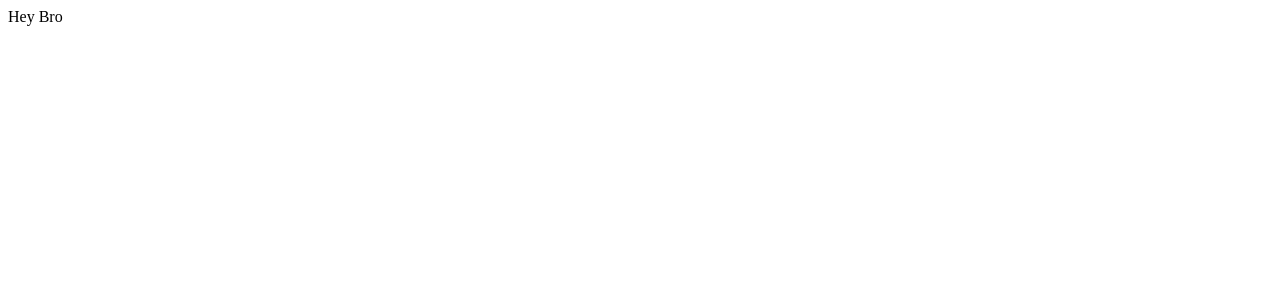
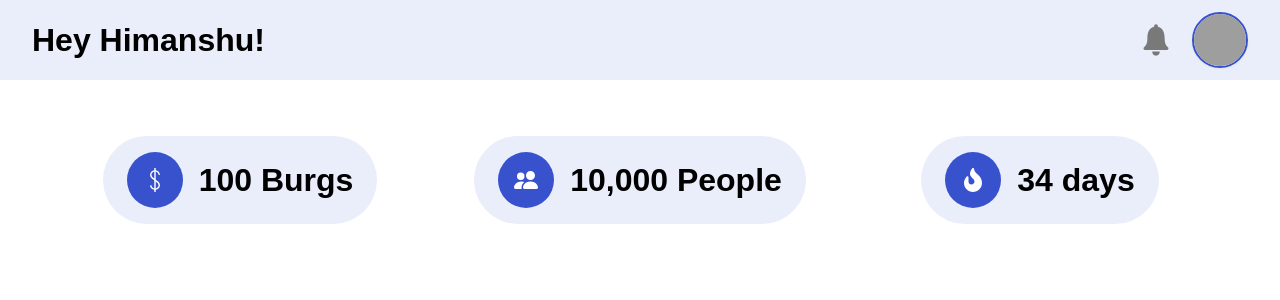
Before and after one commit to I-Himanshu/DigitalCity, a Next.js app: page /dashboard in a window 1280 px wide. Shown: the top 300 px of the page. Built offline with nearby package versions, Linux system fonts and the light colour scheme; grey boxes are pictures that could not be loaded.

Commit message:
navbar of dashboard added

```diff
--- /dev/null
+++ b/components/dashboard/Details.tsx
@@ -0,0 +1,32 @@
+import React from 'react'
+import { TfiMoney } from "react-icons/tfi";
+import { BsFillPeopleFill } from "react-icons/bs";
+import { FaFire } from "react-icons/fa";
+export default function Details() {
+    return (
+        <>
+            <div className="grid grid-cols-3 justify-items-center mt-[7vmin] px-[5vmin]">
+                <div className="flex items-center bg-[#3852ce]/10 py-[2vmin] px-[3vmin] transition-all hover:bg-[#3852ce]/20 cursor-pointer rounded-full">
+                    <div className="grid place-items-center w-[7vmin] h-[7vmin] bg-[#3852CE] rounded-full">
+                        <TfiMoney className="text-white text-[3vmin]"/>
+                    </div>
+                    <p className="text-black font-semibold text-[4vmin] ml-[2vmin]">100 Burgs</p>
+                </div>
+
+                <div className="flex items-center bg-[#3852ce]/10 py-[2vmin] px-[3vmin] transition-all hover:bg-[#3852ce]/20 cursor-pointer rounded-full">
+                    <div className="grid place-items-center w-[7vmin] h-[7vmin] bg-[#3852CE] rounded-full">
+                        <BsFillPeopleFill className="text-white text-[3vmin]"/>
+                    </div>
+                    <p className="text-black font-semibold text-[4vmin] ml-[2vmin]">10,000 People</p>
+                </div>
+
+                <div className="flex items-center bg-[#3852ce]/10 py-[2vmin] px-[3vmin] transition-all hover:bg-[#3852ce]/20 cursor-pointer rounded-full">
+                    <div className="grid place-items-center w-[7vmin] h-[7vmin] bg-[#3852CE] rounded-full">
+                        <FaFire className="text-white text-[3vmin]"/>
+                    </div>
+                    <p className="text-black font-semibold text-[4vmin] ml-[2vmin]">34 days</p>
+                </div>
+            </div>
+        </>
+    )
+}
--- /dev/null
+++ b/components/dashboard/Navbar.tsx
@@ -0,0 +1,16 @@
+import React from 'react'
+import { IoIosNotifications } from "react-icons/io";
+
+export default function Navbar() {
+  return (
+    <>
+        <div className="flex flex-row items-center justify-between w-full px-[4vmin] py-[2vmin] bg-[#3852CE]/10 h-[10vmin]">
+            <p className="text-[4vmin] text-black font-bold">Hey Himanshu!</p>
+            <div className="flex flex-row items-center">
+                <IoIosNotifications className="text-[5vmin] text-[#797979] ml-[auto] relative after:absolute after:content-[''] after:top-0 after:right-0 after:h-[5vmin] after:w-[5vmin] after:bg-red-500 after:rounded-full"/>
+                <img src="https://i.pravatar.cc/300" alt="Profile" className="w-[7vmin] h-[7vmin] rounded-full ml-[2vmin] border-2 border-[#3852CE] shadow-sm"/>
+            </div>
+        </div>
+    </>
+  )
+}
--- a/package.json
+++ b/package.json
@@ -10,6 +10,7 @@
   },
   "dependencies": {
     "@next/font": "13.1.6",
+    "@react-icons/all-files": "^4.1.0",
     "@types/node": "18.11.18",
     "@types/react": "18.0.27",
     "@types/react-dom": "18.0.10",
@@ -18,6 +19,7 @@
     "next": "13.1.6",
     "react": "18.2.0",
     "react-dom": "18.2.0",
+    "react-icons": "^4.7.1",
     "typescript": "4.9.4"
   },
   "devDependencies": {
--- a/src/pages/dashboard.tsx
+++ b/src/pages/dashboard.tsx
@@ -1,10 +1,16 @@
+import Details from 'components/dashboard/Details'
+import Navbar from 'components/dashboard/Navbar'
 import React from 'react'
+import '../../styles/globals.css'
 
 function dashboard() {
   return (
-    <div>
-        Hey Bro
-    </div>
+    <>
+      <div className="flex flex-col bg-white min-h-screen">
+        <Navbar/>
+        <Details/>
+      </div>
+    </>
   )
 }
 
--- a/src/pages/home.tsx
+++ b/src/pages/home.tsx
@@ -1,5 +1,5 @@
 import Link from "next/link";
-
+import '../../styles/globals.css'
 
 export default function Home() {
   return (
@@ -7,8 +7,7 @@ export default function Home() {
       <p className="font-bold text-[#3852CE] text-[8vmin] mt-[30vmin] lg:mt-0">Digital TownHall</p>
       <p className="font-bold text-[#000] text-[6vmin] leading-[5.1vmin]">Modern people, Modern town</p>
       <p className="text-[#aaa] text-[2.5vmin] mt-[5vmin] lg:max-w-[35vw] tracking-[0.2vmin]">Lorem ipsum dolor, sit amet consectetur adipisicing elit. Tempora doloribus iusto voluptatibus expedita dicta dolore molestias perferendis, voluptatum unde assumenda eos reprehenderit culpa ipsam similique fugit quas rem ea laborum?</p>
-      <Link href="/dashboard" className="bg-[#3852ce] rounded-sm shadow-sm text-white text-[3.5vmin] transition-all hover:bg-[#3852ce]/80 p-[2vmin] max-w-[30vmin] mt-[5vmin]">Get Started</Link>
-      {/* <a href="https://www.google.com/" className="bg-[#3852ce] rounded-sm shadow-sm text-white text-[3.5vmin] transition-all hover:bg-[#3852ce]/80 p-[2vmin] max-w-[30vmin] mt-[5vmin]">Get Started</a> */}
+      <Link href="/dashboard" className="bg-[#3852ce] rounded-sm shadow-sm text-white text-[3.5vmin] transition-all hover:bg-[#3852ce]/80 p-[2vmin] max-w-[30vmin] mt-[5vmin] text-center">Get Started</Link>
     </main>
   )
 }
--- a/src/pages/index.tsx
+++ b/src/pages/index.tsx
@@ -1,7 +1,7 @@
 import React from 'react'
 import Home from './home'
 import '../../styles/globals.css'
-import Navbar from 'components/Navbar'
+import Navbar from 'components/home/Navbar'
 type Props = {}
 
 export default function index({ }: Props) {
```
Also changed, not shown: components/home/Navbar.tsx (renamed from components/Navbar.tsx), 1 other file (tests, documents, lock files or other folders).
